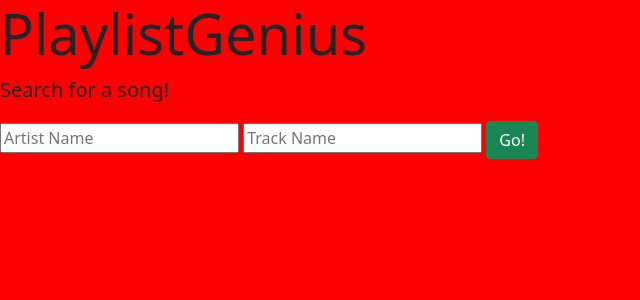
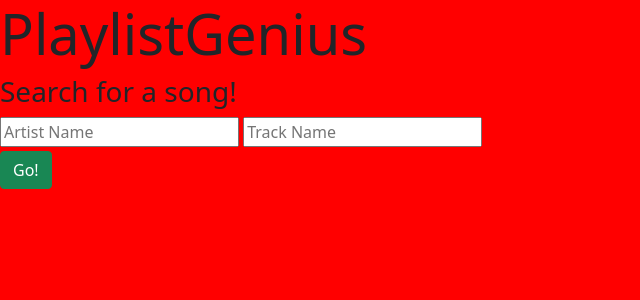
Before and after one commit to chadsmith686/PlaylistGenius, a Flask app: page / in a window 1280 px wide. Shown: the top 300 px of the page, without its empty margins (0-640 px from the left). Run offline with Flask 2, Linux system fonts and the light colour scheme.

Commit message:
added break

```diff
--- a/templates/index.html
+++ b/templates/index.html
@@ -2,12 +2,12 @@
 
 {% block content %}
 
-<p class="lead">Search for a song!</p>
+<p class="h3">Search for a song!</p>
 
 <form action="/search">
     <input type="text" name="artist" placeholder="Artist Name">
-    <input type="text" name="track" placeholder="Track Name">
-    <button class="btn btn-success">Go!</button>
+    <input type="text" name="track" placeholder="Track Name"><br>
+    <button class="btn btn-success mt-1">Go!</button>
 </form>
 
 {% endblock %}
```
